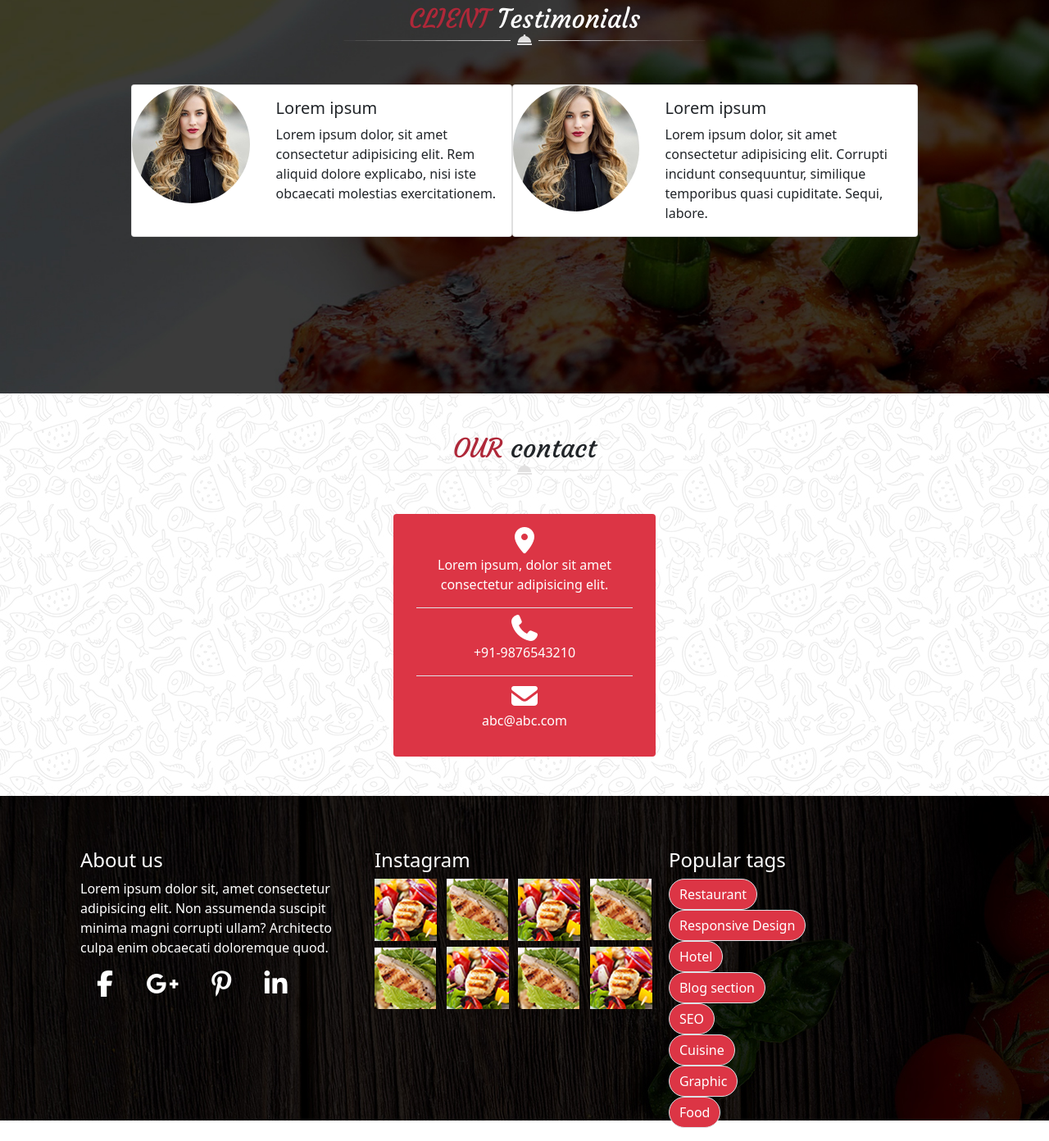
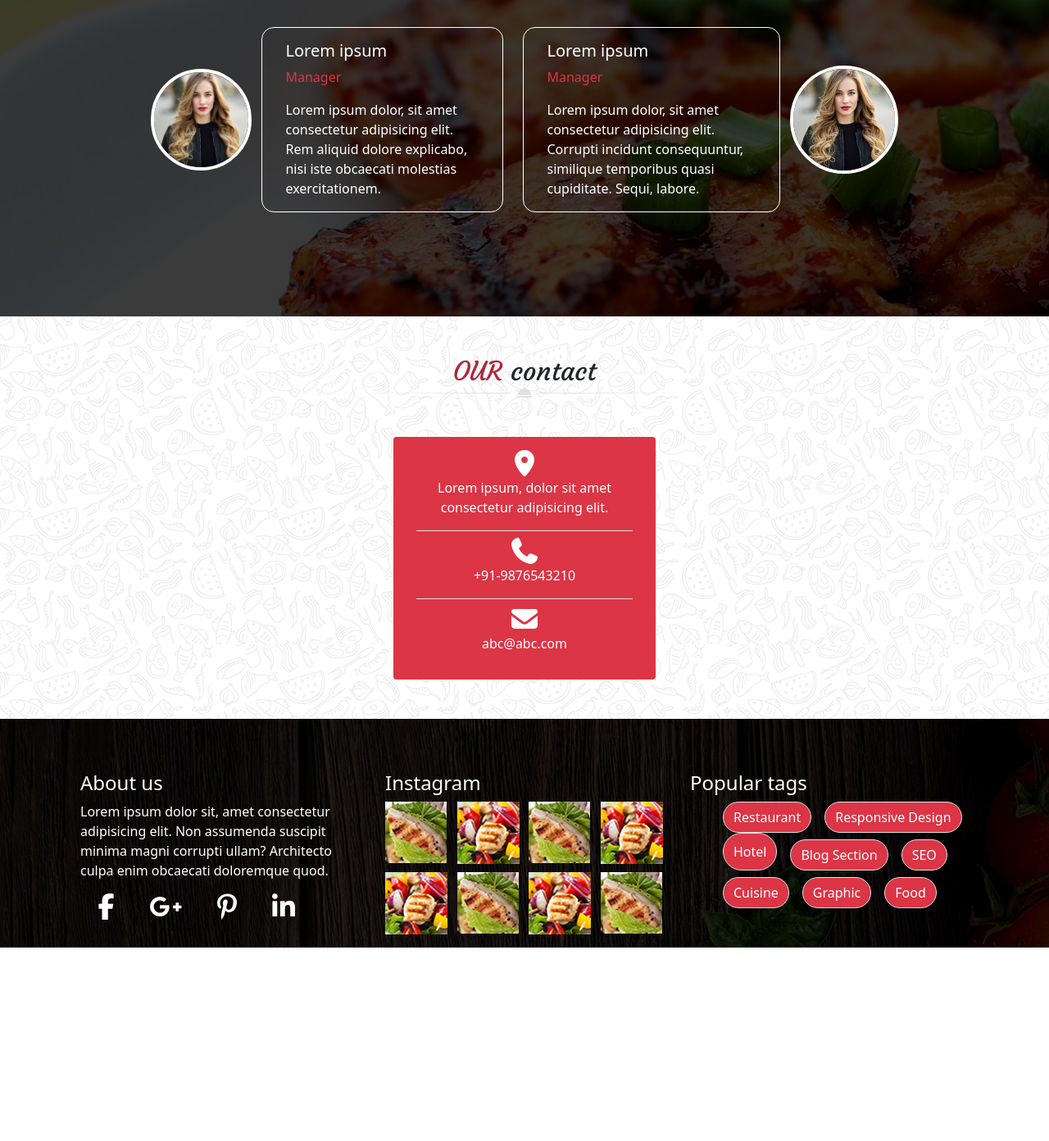
Before and after one commit to louistychon/SASS_git_bootstrap_les_chefs_14, a website: page index.html in a window 1280 px wide. Shown: the part 3193-4585 px from the top of the page at 82% size. After the commit the page ends 4349 px from the top, so only its background shows below. Drawn offline with nearby package versions, Linux system fonts and the light colour scheme.

Commit message:
corrections footer et blog

```diff
--- a/index.html
+++ b/index.html
@@ -333,20 +333,24 @@
                 <div class="card_group container w-75">
                     <div class="row d-flex">
                         <div class="card col border-0 p-0 m-0 bg-light">
-                            <img class="card-img-top border-1 rounded" src="/public/images/blog_img1.jpg" alt="">
                             <div class="card-body">
-                                <div class="card_body_red bg-danger rounded p-3">12 april 2017/ 20 comments/ 35 likes
+                                <div class="background-1">
+                                    <div class="card_body_red w-75 m-auto bg-danger rounded p-3 text-white">12 april 2017/ 20 comments/ 35
+                                        likes
+                                    </div>
                                 </div>
-                                <h5>Lorem, ipsum.</h5>
-                                <p class="card-text">Some quick example text to build on the card title and make up the
-                                    bulk of the card's content.</p>
+                                    <h5>Lorem, ipsum.</h5>
+                                    <p class="card-text">Some quick example text to build on the card title and make up
+                                        the
+                                        bulk of the card's content.</p>
                             </div>
                         </div>
                         <div class="card col border-0 bg-light">
-                            <img class="card-img-top border-1 rounded" src="/public/images/blog_img2.jpg" alt="">
                             <div class="card-body">
-                                <div class="card_body_red bg-danger rounded p-3">12 april 2017/ 20 comments/ 35 likes
+                                <div class="background-2">
+                                <div class="card_body_red w-75 m-auto bg-danger rounded p-3 text-white">12 april 2017/ 20 comments/ 35 likes
                                 </div>
+                            </div>
                                 <h5>Lorem, ipsum.</h5>
                                 <p class="card-text">Some quick example text to build on the card title and make up the
                                     bulk of the card's content.</p>
@@ -379,30 +383,34 @@
             <!--2 avis clients-->
             <div class="d-flex justify-content-center justmt-4 mb-5">
                 <div class="rowcards d-flex justify-content-center w-75">
-                    <div class="card mb-3">
-                        <div class="row g-3">
+                    <div class="card p-4 mb-3">
+                        <div class="row align-items-center">
                             <div class="col-md-4">
                                 <img src="/public/images/testimonial1.jpg" class="img-fluid rounded-circle" alt="...">
                             </div>
-                            <div class="col-md-8">
+                            <div class="col-md-8 border-white">
                                 <div class="card-body">
-                                    <h5 class="card-title">Lorem ipsum</h5>
-                                    <p class="card-text">Lorem ipsum dolor, sit amet consectetur adipisicing elit. Rem
+                                    <h5 class="card-title text-white">Lorem ipsum</h5>
+                                    <p class="text-danger">Manager</p>
+                                    <p class="card-text text-white">Lorem ipsum dolor, sit amet consectetur adipisicing
+                                        elit. Rem
                                         aliquid dolore explicabo, nisi iste obcaecati molestias exercitationem.</p>
                                 </div>
                             </div>
                         </div>
                     </div>
-                    <div class="card mb-3">
-                        <div class="row g-3">
+                    <div class="card p-4 mb-3">
+                        <div class="row reverse align-items-center">
                             <div class="col-md-4">
                                 <img src="/public/images/testimonial1.jpg" class="img-fluid rounded-circle" alt=""
                                     srcset="">
                             </div>
-                            <div class="col-md-8">
+                            <div class="col-md-8 border-white">
                                 <div class="card-body">
-                                    <h5 class="card-title">Lorem ipsum</h5>
-                                    <p class="card-text">Lorem ipsum dolor, sit amet consectetur adipisicing elit.
+                                    <h5 class="card-title text-white">Lorem ipsum</h5>
+                                    <p class="text-danger">Manager</p>
+                                    <p class="card-text text-white">Lorem ipsum dolor, sit amet consectetur adipisicing
+                                        elit.
                                         Corrupti incidunt consequuntur, similique temporibus quasi cupiditate. Sequi,
                                         labore.</p>
                                 </div>
@@ -435,8 +443,8 @@
         </section>
     </main>
     <footer>
-        <div class="container d-flex pt-5">
-            <div class="col p-3 text-white">
+        <div class="d-flex container pt-5">
+            <div class="col-4 p-3 text-white">
                 <h4>About us</h4>
                 <p>Lorem ipsum dolor sit, amet consectetur adipisicing elit. Non assumenda suscipit minima magni
                     corrupti ullam? Architecto culpa enim obcaecati doloremque quod.
@@ -448,48 +456,34 @@
                     <li><i class="fa-brands fa-linkedin-in fa-2x"></i></li>
                 </ul>
             </div>
-            <div class="col p-3 text-white">
+            <div class="col-4 p-3 text-white">
                 <h4>Instagram</h4>
-                <div class="row">
-                    <div class="col-3">
-                        <img src="/public/images/instragram_gallery_img1.jpg" alt=""><img class="mt-2"
-                            src="/public/images/instragram_gallery_img2.jpg" alt="">
-                    </div>
-                    <div class="col-3">
-                        <img src="/public/images/instragram_gallery_img2.jpg" alt=""><img class="mt-2"
-                            src="/public/images/instragram_gallery_img1.jpg" alt=""></div>
-                    <div class="col-3"><img src="/public/images/instragram_gallery_img1.jpg" alt=""><img class="mt-2"
-                            src="/public/images/instragram_gallery_img2.jpg" alt="">
-                    </div>
-                    <div class="col-3"><img src="/public/images/instragram_gallery_img2.jpg" alt=""><img class="mt-2"
-                            src="/public/images/instragram_gallery_img1.jpg" alt="">
-                    </div>
+                <div class="gallery">
+                    <img src="public/images/instragram_gallery_img2.jpg" alt="">
+                    <img src="public/images/instragram_gallery_img1.jpg" alt="">
+                    <img src="public/images/instragram_gallery_img2.jpg" alt="">
+                    <img src="public/images/instragram_gallery_img1.jpg" alt="">
+                    <img src="public/images/instragram_gallery_img1.jpg" alt="">
+                    <img src="public/images/instragram_gallery_img2.jpg" alt="">
+                    <img src="public/images/instragram_gallery_img1.jpg" alt="">
+                    <img src="public/images/instragram_gallery_img2.jpg" alt="">
                 </div>
             </div>
-            <div>
-                <div class="col p-3 text-white">
-                    <h4>Popular tags</h4>
-                    <div class="row">
-                        <div><button
-                                class="btn bg-danger rounded-pill text-white border">Restaurant</button></div>
-                        <div ><button class="btn bg-danger rounded-pill text-white border">Responsive
-                                Design</button></div>
-                        <div ><button class="btn bg-danger rounded-pill text-white border">Hotel</button>
-                        </div>
-                    </div>
-                    <div class="row">
-                        <div ><button class="btn bg-danger rounded-pill text-white border">Blog
-                                section</button></div>
-                        <div class="col justify-content"><button class="btn bg-danger rounded-pill text-white border">SEO</button></div>
-                            <div ><button
-                                    class="btn bg-danger rounded-pill text-white border">Cuisine</button></div>
-                        </div>
-                        <div class="row"><div ><button
-                                class="btn bg-danger rounded-pill text-white border">Graphic</button></div><div ><button
-                                class="btn bg-danger rounded-pill text-white border">Food</button></div></div>
-                    </div>
-                </div>
-                <div class="row red_end_footer"></div>
+            <div class="col-4 p-3 text-white">
+                <h4>Popular tags</h4>
+                <ul class="d-flex flex-wrap">
+                    <button class="btn mx-2 bg-danger rounded-pill text-white border">Restaurant</button>
+                    <button class="btn mx-2 bg-danger rounded-pill text-white border">Responsive
+                        Design</button>
+                    <button class="btn mx-2 bg-danger rounded-pill text-white border">Hotel</button>
+                    <button class="btn mx-2 bg-danger rounded-pill text-white border mt-2">Blog Section</button>
+                    <button class="btn mx-2 mt-2 bg-danger rounded-pill text-white border">SEO</button>
+                    <button class="btn mx-2 mt-2 bg-danger rounded-pill text-white border">Cuisine</button>
+                    <button class="btn mx-2 mt-2 bg-danger rounded-pill text-white border">Graphic</button>
+                    <button class="btn mx-2 mt-2 bg-danger rounded-pill text-white border">Food</button>
+                </ul>
+            </div>
+            <div class="row red_end_footer"></div>
     </footer>
     <script src="https://cdn.jsdelivr.net/npm/bootstrap@5.0.2/dist/js/bootstrap.bundle.min.js"
         integrity="sha384-MrcW6ZMFYlzcLA8Nl+NtUVF0sA7MsXsP1UyJoMp4YLEuNSfAP+JcXn/tWtIaxVXM" crossorigin="anonymous">
--- a/src/sass/modules/_book_your_table.sass
+++ b/src/sass/modules/_book_your_table.sass
@@ -13,3 +13,13 @@
             margin-top: 5px
     .card-img-top
         border: 10px solid lightgrey
+    .background-1
+        background-image: url("../images/blog_img1.jpg")
+        height: 200px
+        border: 2px solid lightgrey
+        border-radius: 20px
+    .background-2
+        background-image: url("../images/blog_img2.jpg")
+        height: 200px
+        border: 2px solid lightgrey
+        border-radius: 20px
--- a/src/sass/modules/_footer.sass
+++ b/src/sass/modules/_footer.sass
@@ -5,3 +5,7 @@ footer
     .red_end_footer
         height: 100px
         background-color: $red-button
+    .gallery
+        display: grid
+        grid-template-columns: repeat(4, 1fr)
+        gap: 10px 10px
--- a/src/sass/modules/clients_testimonial.sass
+++ b/src/sass/modules/clients_testimonial.sass
@@ -3,3 +3,14 @@
     background-size: cover
     height: 500px
     width: 100%
+    .card
+        background-color: unset !important
+        border: none
+        img
+           border: 4px solid white
+    .border-white
+        border: 1px solid white
+        border-radius: 15px
+    .reverse
+        display: flex
+        flex-direction: row-reverse
```
Also changed, not shown: public/css/app.css, 1 other file.
